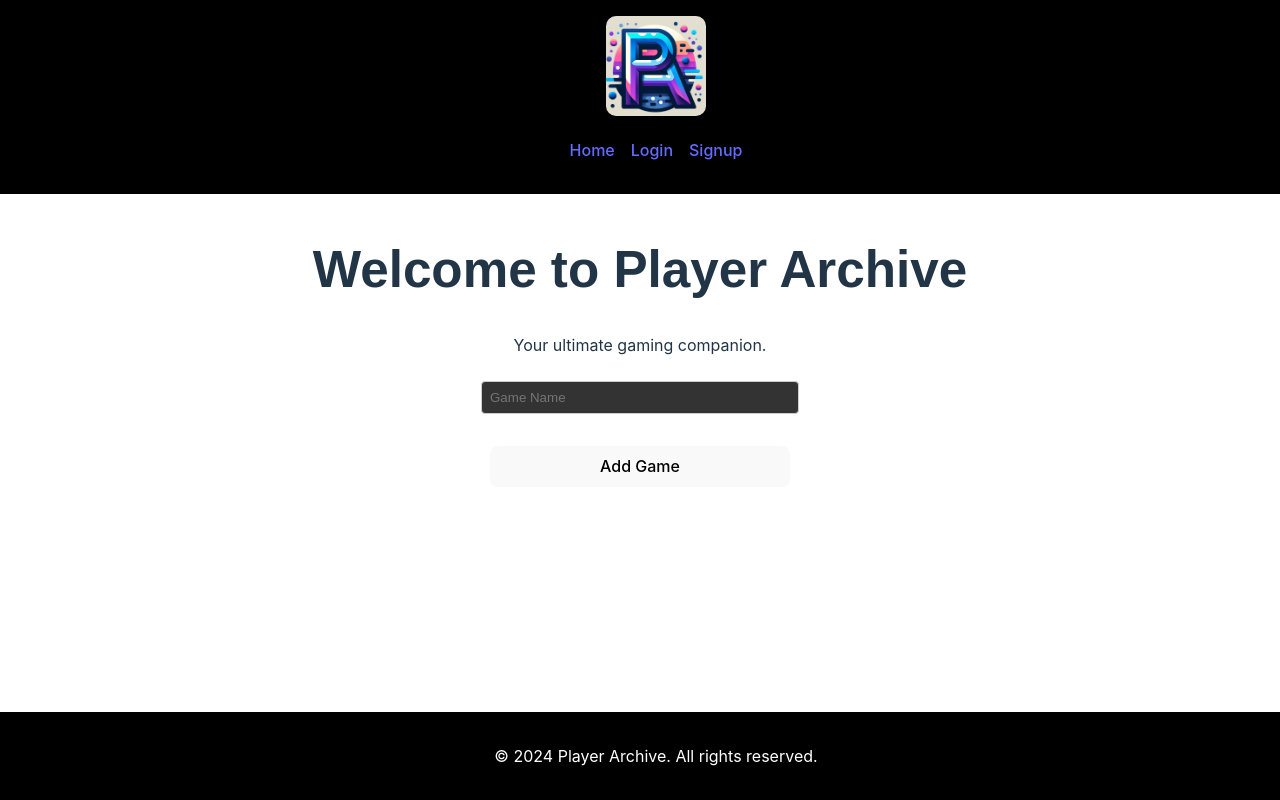
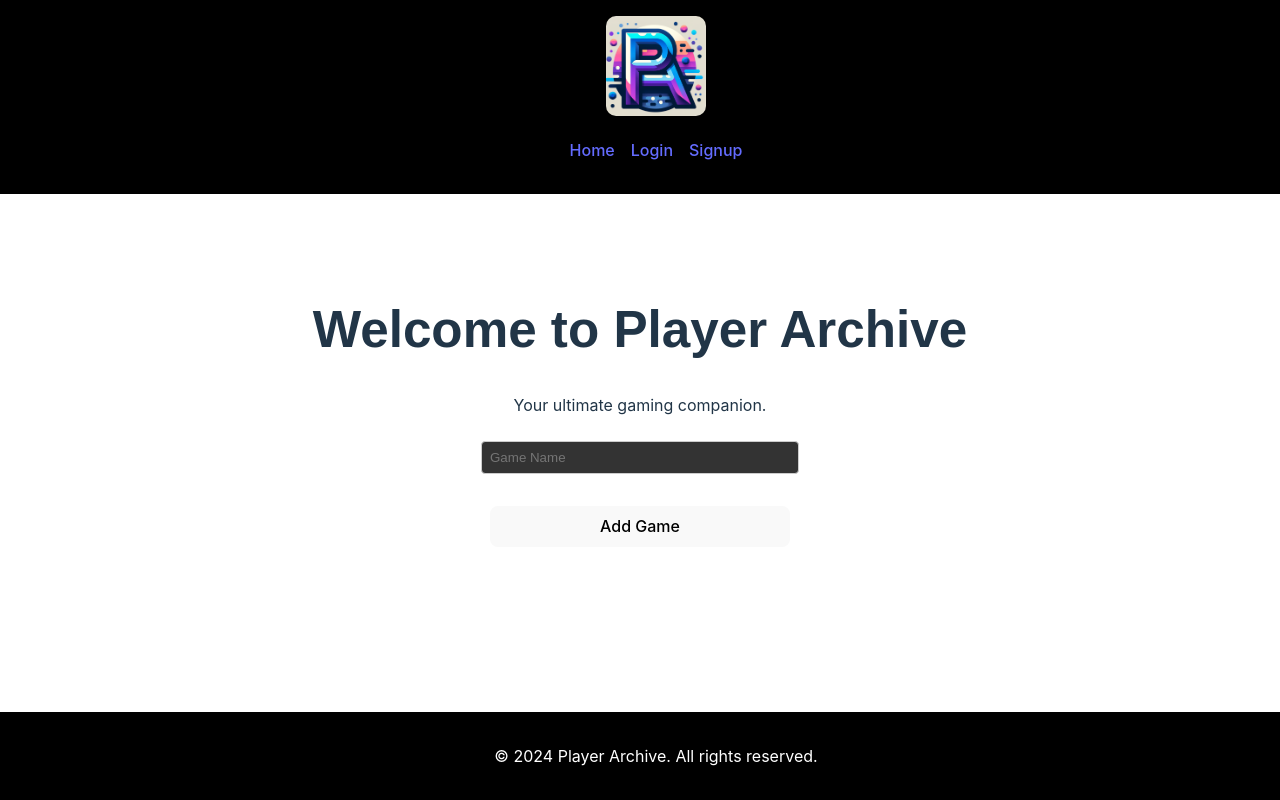
Before and after one commit to dialaobeid/Game-Vault, a React (Vite) app in the folder client/: page / in a window 1280 px wide. Built offline with nearby package versions, Linux system fonts and the light colour scheme; a web font is replaced by a local one.

Commit message:
chakrqa changes

```diff
--- a/client/src/pages/HomePage.jsx
+++ b/client/src/pages/HomePage.jsx
@@ -1,14 +1,15 @@
 import React from 'react';
-import { Box, Heading, Text } from '@chakra-ui/react';
 import GameSearch from '../components/Game/GameSearch';
 
 const HomePage = () => {
   return (
-    <Box textAlign="center" py={10}>
-      <Heading as="h1">Welcome to Player Archive</Heading>
-      <Text>Your ultimate gaming companion.</Text>
-      <GameSearch />
-    </Box>
+    <div>
+      <main>
+        <h1>Welcome to Player Archive</h1>
+        <p>Your ultimate gaming companion.</p>
+        <GameSearch />
+      </main>
+    </div>
   );
 };
 
```
